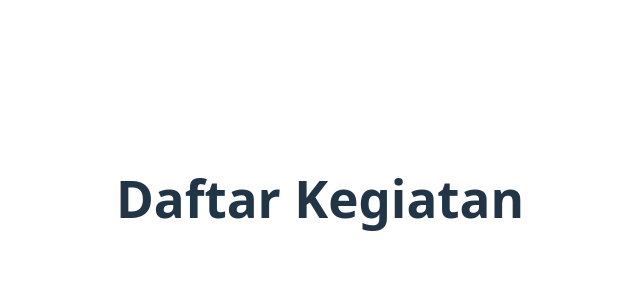
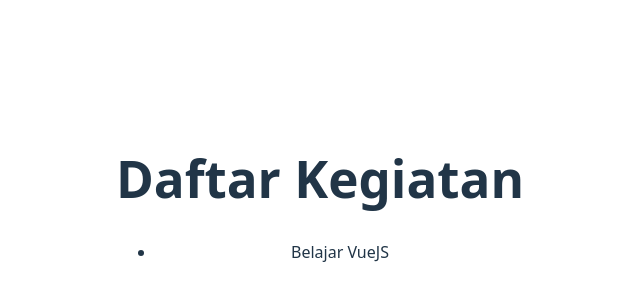
Before and after one commit to DanielArkhan/32-pbk-uts-233510652, a Vue app: page / in a window 1280 px wide. Shown: the part 202-502 px from the top of the page, without its empty margins (320-960 px from the left). Built offline with nearby package versions, Linux system fonts and the light colour scheme.

Commit message:
Menampilkan 1 Kegiatan

```diff
--- a/src/App.vue
+++ b/src/App.vue
@@ -1,5 +1,8 @@
 <template>
   <main>
     <h1>Daftar Kegiatan</h1>
+    <ul>
+      <li>Belajar VueJS</li>
+    </ul>
   </main>
 </template>
```
